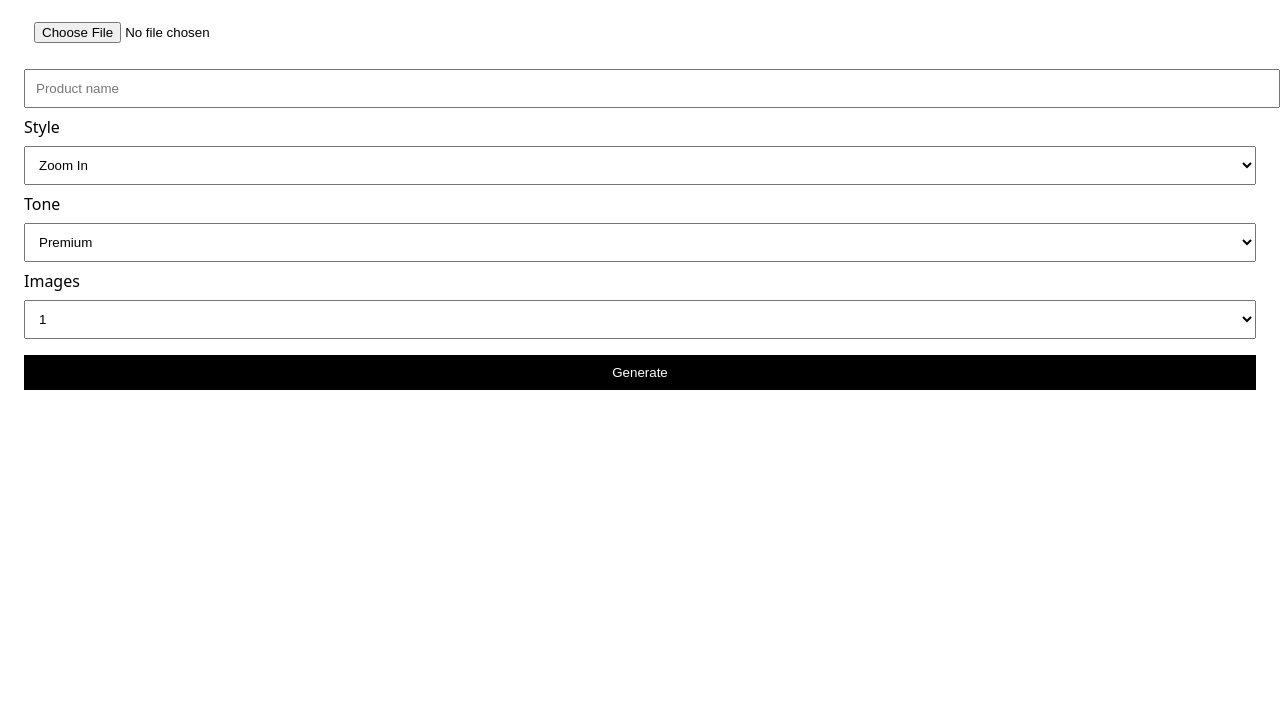
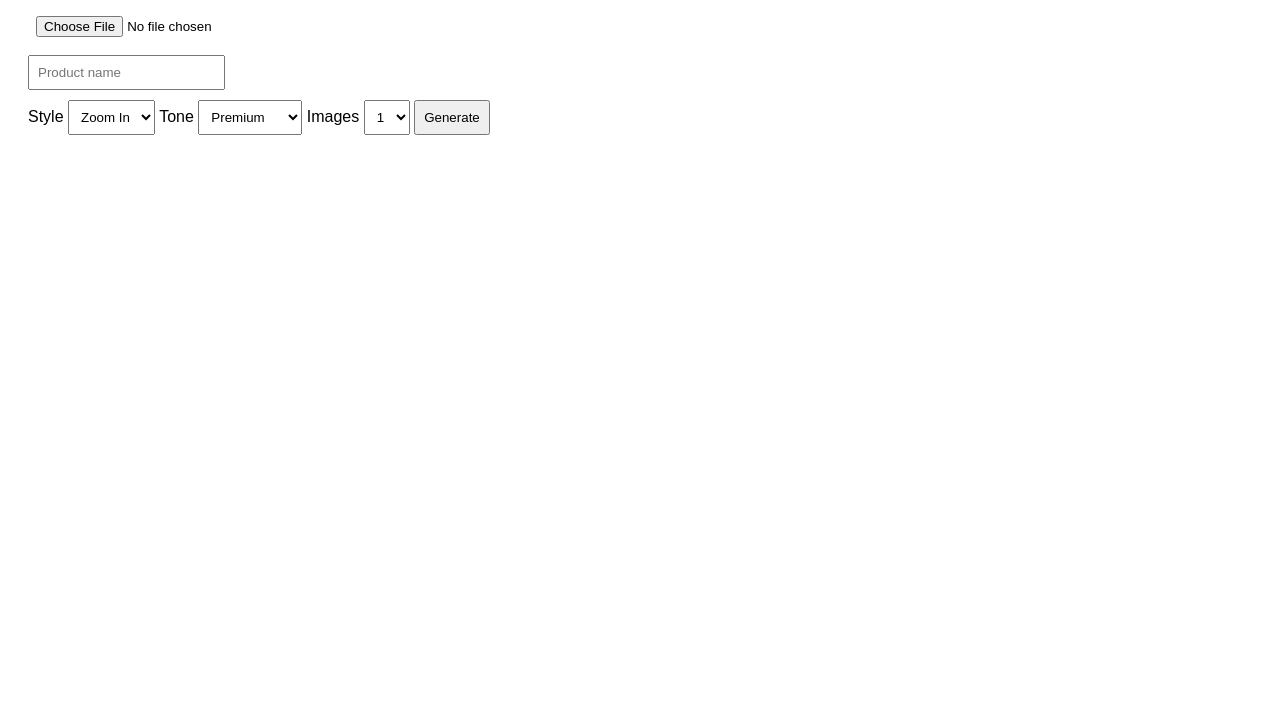
Before and after one commit to 5birdcu-ctrl/product-image-gen, a plain HTML site: page public/Index.html in a window 1280 px wide. Shown: the part 93-800 px from the top of the page. Drawn offline with Linux system fonts and the light colour scheme.

Commit message:
Refactor CSS styles for layout and appearance
Updated styles for body, inputs, buttons, and images.

```diff
--- a/public/style.css
+++ b/public/style.css
@@ -1,21 +1,19 @@
 body {
-  font-family: system-ui, sans-serif;
-  padding: 16px;
+  font-family: sans-serif;
+  padding: 20px;
 }
 
 input, select, button {
-  width: 100%;
-  margin: 8px 0;
-  padding: 10px;
+  margin: 5px 0;
+  padding: 8px;
 }
 
-button {
-  background: black;
-  color: white;
-  border: none;
+#result {
+  margin-top: 20px;
 }
 
-img {
-  width: 100%;
-  margin-top: 12px;
+.thumb {
+  width: 200px;
+  margin: 10px;
+  border-radius: 8px;
 }
```
